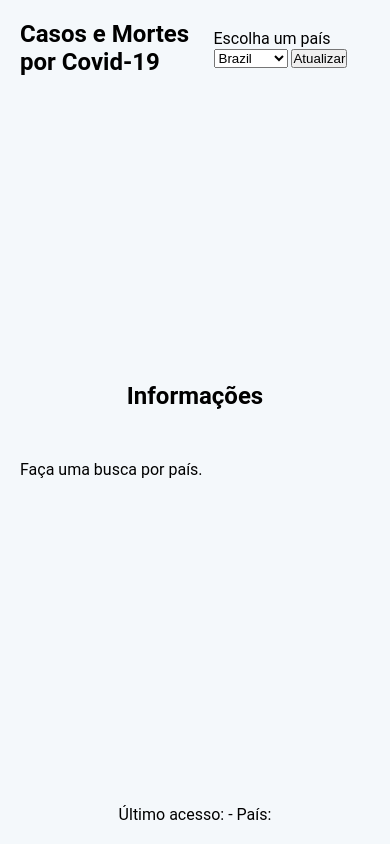
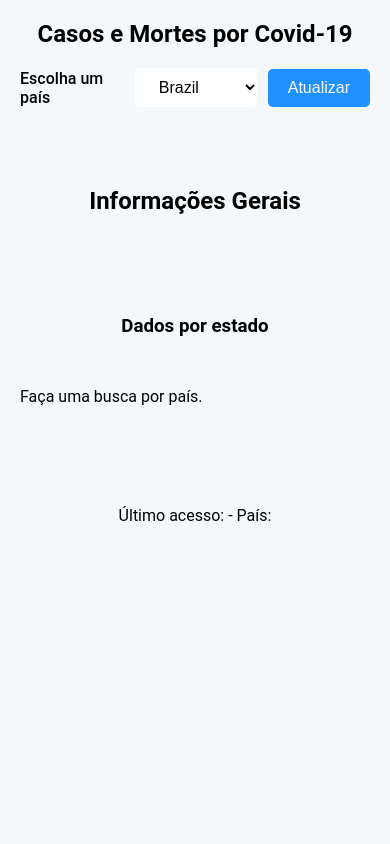
Before and after one commit to yesman-choque/Covid19, a PHP site: page / in a window 390 px wide. Run offline with PHP 8.4, Linux system fonts and the light colour scheme; data that the repository does not hold is empty.

Commit message:
feat: update interface

```diff
--- a/index.php
+++ b/index.php
@@ -23,7 +23,11 @@
 
         <main>
             <section>
-                <h2>Informações</h2>
+                <h2>Informações Gerais</h2>
+                <div id="total">
+                    <?php include 'total.php'; ?>
+                </div>
+                <h3>Dados por estado</h3>
                 <div id="data">
                     <?php include 'data.php'; ?>
                 </div>
--- a/style.css
+++ b/style.css
@@ -6,7 +6,6 @@
 
 body {
     width: 100vw;
-    height: 100vh;
     font-family: 'Roboto', sans-serif;
     background-color: #F4F8FB;
 
@@ -35,6 +34,39 @@ header {
     align-items: center;
 }
 
+header button {
+    padding: 10px 20px;
+    background-color: #1E90FF;
+    color: white;
+    border: none;
+    border-radius: 5px;
+    font-size: 16px;
+    font-weight: 500;
+    cursor: pointer;
+}
+
+header form {
+    display: flex;
+    gap: 10px;
+    align-items: center;
+}
+
+header form label {
+    font-size: 16px;
+    font-weight: 500;
+}
+
+header select {
+    padding: 10px 20px;
+    background-color: #ffffff;
+    color: rgb(0, 0, 0);
+    border: none;
+    border-radius: 5px;
+    font-size: 16px;
+    font-weight: 500;
+    cursor: pointer;
+}
+
 main {
     width: 100%;
     display: flex;
@@ -53,6 +85,37 @@ main section {
     gap: 50px;
 }
 
+#total {
+    width: 100%;
+    display: flex;
+    align-items: center;
+    justify-content: space-between;
+    gap: 20px;
+}
+
+#total p {
+    /* make a block */
+    width: 100%;
+    display: flex;
+    padding: 20px;
+    background-color: #edf1f5;
+    align-items: center;
+    justify-content: center;
+
+    font-weight: 500;
+    font-size: 20px;
+}
+
+#total p:nth-child(1) {
+    background-color: #f33939;
+    color: white;
+}
+
+#total p:nth-child(2) {
+    background-color: #222222;
+    color: white;
+}
+
 #data {
     width: 100%;
     display: flex;
@@ -62,8 +125,8 @@ main section {
     /* gap: 50px; */
 }
 
-#data > div:nth-child(2n) {
-    background-color: #e8ecf0;
+#data > div:nth-child(2n - 1) {
+    background-color: #edf1f5;
 }
 
 .states {
@@ -72,6 +135,7 @@ main section {
     display: flex;
     justify-content: space-between;
     padding: 10px;
+    align-items: center;
 
     gap: 20px;
 }
@@ -109,3 +173,11 @@ footer {
     align-items: center;
     margin-top: 20px;
 }
+
+
+@media screen and (max-width: 768px) {
+    header {
+        flex-direction: column;
+        gap: 20px;
+    }
+}
--- /dev/null
+++ b/total.php
@@ -0,0 +1,24 @@
+<?php
+
+    // pega os valores totais de casos e mortes do país escolhido
+    if (isset($_POST['country'])) {
+        $country = $_POST['country'];
+
+        if ($country !== null) {
+            $apiUrl = 'https://dev.kidopilabs.com.br/exercicio/covid.php?pais=' . $country;
+            $response = file_get_contents($apiUrl);
+            $data = json_decode($response);
+
+            $sum_cases = 0;
+            $sum_deaths = 0;
+
+            foreach ($data as $key => $state) {
+                $sum_cases += $state->Confirmados;
+                $sum_deaths += $state->Mortos;
+            }
+
+            echo '<p>Total de casos: ' . number_format($sum_cases, 0, ',', '.') . '</p>';
+            echo '<p>Total de mortes: ' . number_format($sum_deaths, 0, ',', '.') . '</p>';
+        }
+    }
+?>
```
Also changed, not shown: README.md, images/capa.png (added).
